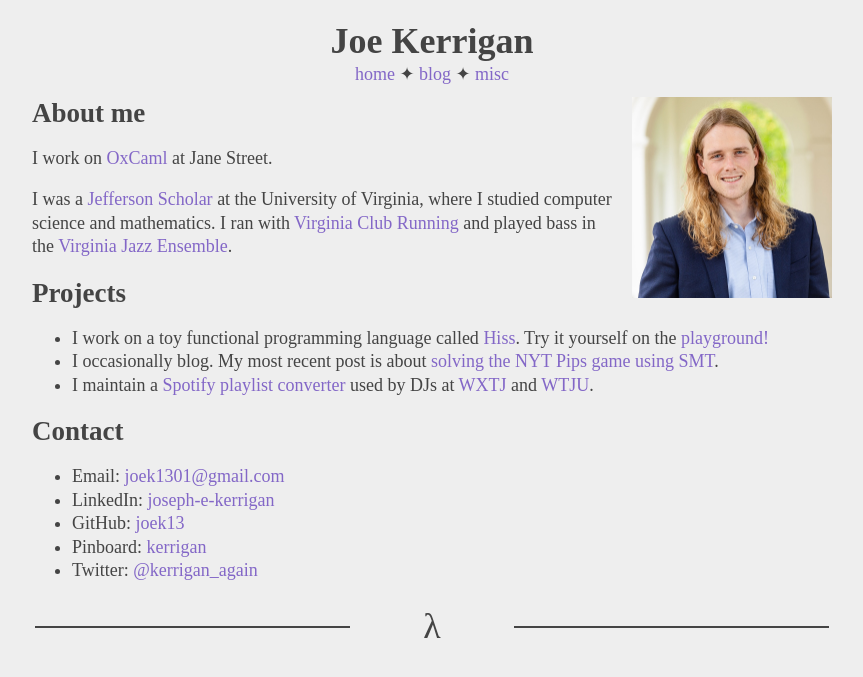
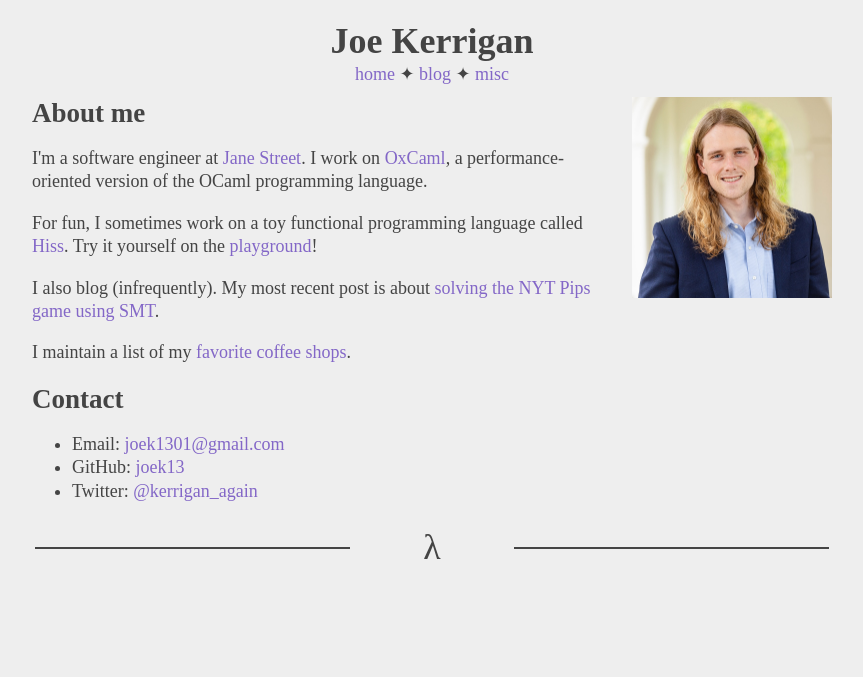
Before and after one commit to joek13/joek13.github.io, a Jekyll site: the page built from index.html, in a window 1280 px wide. Shown: the top 677 px of the page, without its empty margins (208-1071 px from the left). Built offline with Jekyll 4.4.1, drawn with Linux system fonts in a browser that asks for light colours.

Commit message:
add coffee shops

```diff
--- a/index.html
+++ b/index.html
@@ -1,7 +1,7 @@
 ---
 layout: default
 title: Joe Kerrigan
-description: Joe Kerrigan is a software engineer in Seattle, WA.
+description: Joe Kerrigan's personal website.
 image: /img/joe.jpg
 breadcrumbs: false
 ---
@@ -11,40 +11,29 @@ breadcrumbs: false
 <section id="about">
     <h2>About me</h2>
     <p>
-        I work on <a href="https://oxcaml.org/">OxCaml</a> at Jane Street.
-    </p>
-    <p>
-        I was a <a href="https://www.jeffersonscholars.org/scholarship">Jefferson Scholar</a> at the University of Virginia, where I studied computer science and mathematics.
-        I ran with <a href="https://virginia.clubrunning.org/">Virginia Club Running</a> and played bass in the <a href="https://music.virginia.edu/jazz-ensemble">Virginia Jazz Ensemble</a>.
-    </p>
-</section>
-<section id="projects">
-    <h2>Projects</h2>
-    <p>
-    <ul>
-        <li>
-            I work on a toy functional programming language called <a href="/hiss">Hiss</a>.
-            Try it yourself on the <a href="/hiss/playground">playground!</a>
-        </li>
-        <li>
-            I occasionally blog. My most recent post is about <a href="/blog/nyt-pips">solving the NYT Pips game using SMT</a>.
-        </li>
-        <li>
-            I maintain a <a href="/wxtj-converter">Spotify playlist converter</a> used by DJs at <a href="https://www.wxtj.fm/">WXTJ</a> and <a href="https://www.wtju.net/">WTJU</a>.
-        </li>
-    </ul>
+        I'm a software engineer at <a href="https://www.janestreet.com/">Jane Street</a>.
+        I work on <a href="https://oxcaml.org/">OxCaml</a>, a performance-oriented version of the OCaml programming language.
     </p>
     <p>
     </p>
-</section>
-<section id="contact">
+    <p>
+        For fun, I sometimes work on a toy functional programming language called <a href="/hiss">Hiss</a>.
+        Try it yourself on the <a href="/hiss/playground">playground</a>!
+    </p>
+    <p>
+        I also blog (infrequently). My most recent post is about <a href="/blog/nyt-pips">solving the NYT Pips game using SMT</a>.
+    </p>
+    <p>
+        I maintain a list of my <a href="/coffee-shops">favorite coffee shops</a>.
+    </p>
+  </section>
+  <section id="contact">
     <h2>Contact</h2>
     <p>
+
     <ul>
         <li>Email: <a href="mailto:joek1301@gmail.com">joek1301@gmail.com</a></li>
-        <li>LinkedIn: <a href="https://www.linkedin.com/in/joseph-e-kerrigan/">joseph-e-kerrigan</a></li>
         <li>GitHub: <a href="https://github.com/joek13">joek13</a></li>
-        <li>Pinboard: <a href="https://pinboard.in/u:kerrigan">kerrigan</a></li>
         <li>Twitter: <a href="https://twitter.com/kerrigan_again">@kerrigan_again</a></li>
     </ul>
     </p>
```
Also changed, not shown: coffee-shops.md (added, +90 -0 lines), misc/index.md (+0 -9 lines).
